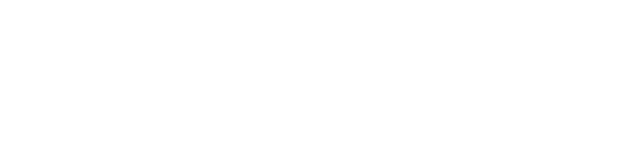
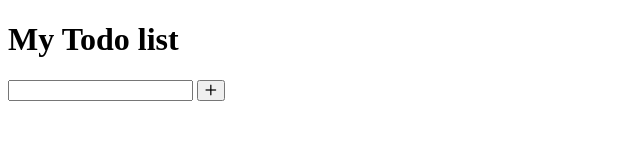
Before and after one commit to piotrekmajewski/to-do-list-VanillaJS, a plain HTML site: page index.html in a window 1280 px wide. Shown: the whole page, without its empty margins (0-640 px from the left). Drawn offline with Linux system fonts and the light colour scheme.

Commit message:
html structure created

```diff
--- a/index.html
+++ b/index.html
@@ -11,6 +11,20 @@
     <title>TO DO APP - Vanilla JS</title>
 
 </head>
+<header>
+    <h1>My Todo list</h1>
+</header>
+<form>
+    <input type="text" class="todo-input">
+    <button class="todo-button" type="submit">
+        <i class="fa-regular fa-plus"></i>
+    </button>
+</form>
+<div class="todo-container">
+    <ul class="todo-list">
+
+    </ul>
+</div>
 
 <body>
     <script src="main.js"></script>
```
